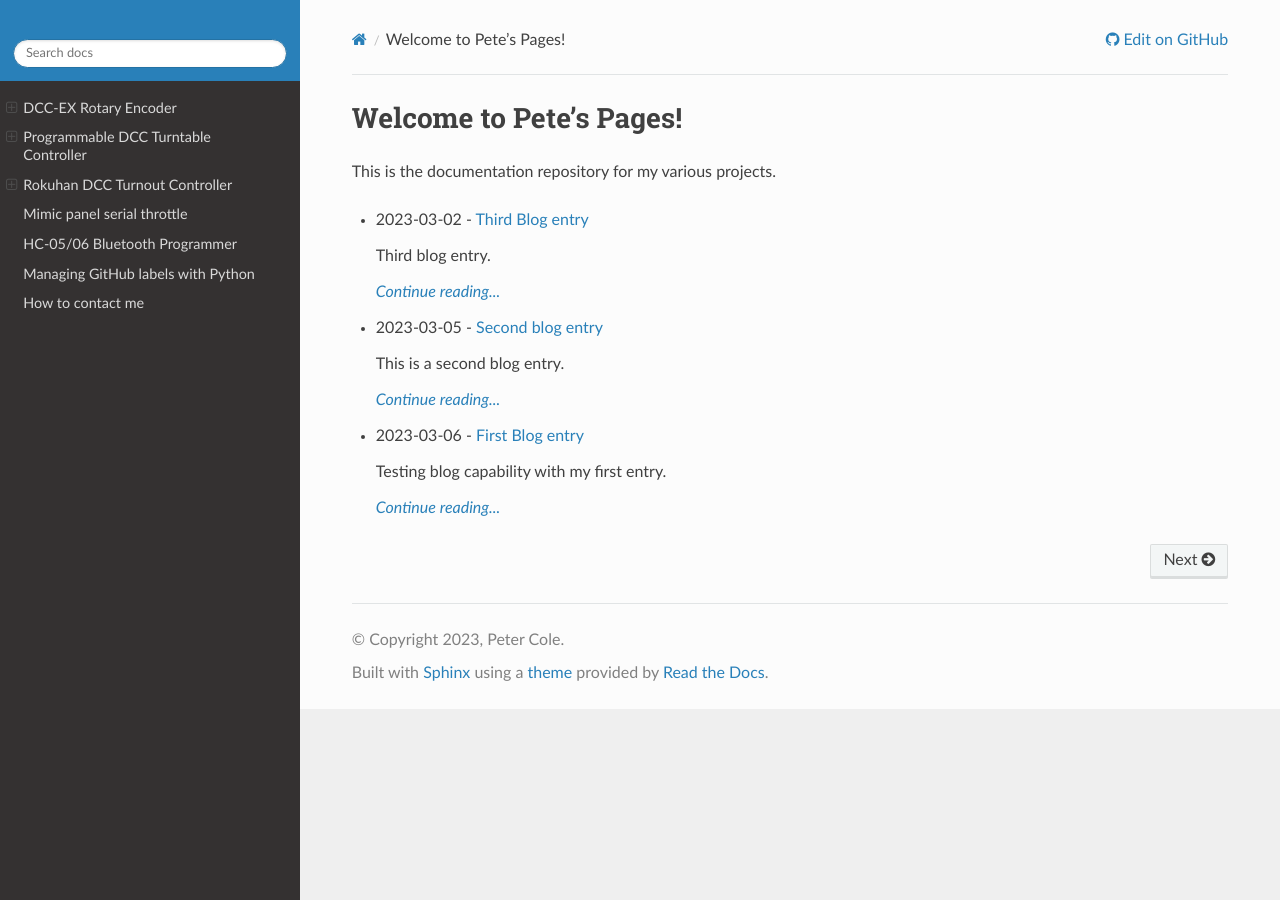
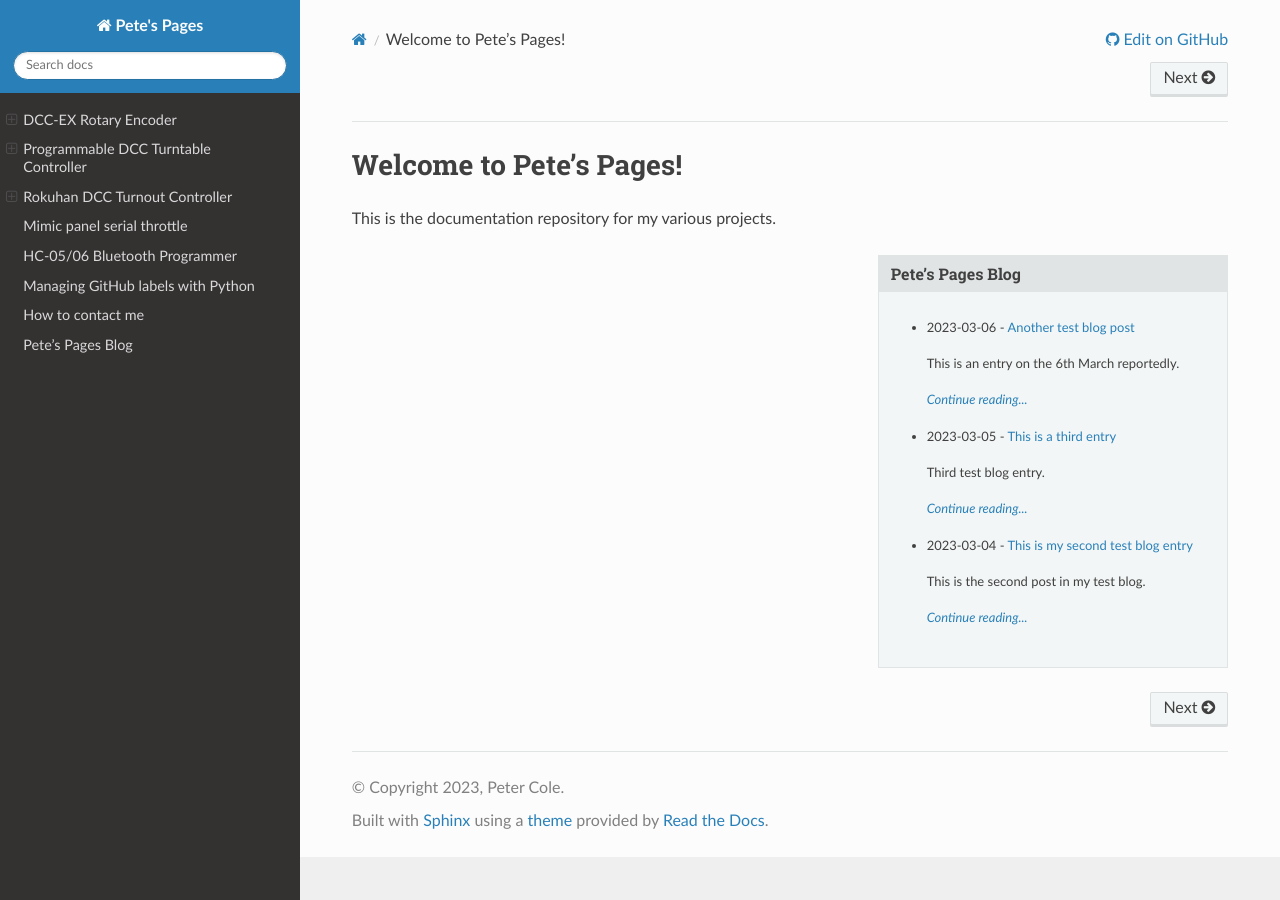
Before and after one commit to peteGSX/petegsx.github.io, a Sphinx documentation site: the page built from docs/index.rst, in a window 1280 px wide. Built offline with Sphinx 7.4.7 and the Read the Docs theme 2.0.0, drawn with Linux system fonts in a browser that asks for light colours.

Commit message:
Publish test blog

```diff
--- a/docs/blog/entry-2023030201.rst
+++ /dev/null
@@ -1,11 +0,0 @@
-Third Blog entry
-================
-
-.. post:: March 2, 2023
-  :author: peteGSX
-  :category: Blog
-  :tags: test, blog
-
-Third blog entry.
-
-This is on a separate page to the first two entries.
--- a/docs/blog/entry-2023030501.rst
+++ /dev/null
@@ -1,13 +0,0 @@
-Second blog entry
-=================
-
-.. post:: March 5, 2023
-  :author: peteGSX
-  :category: Blog
-  :tags: test, blog
-
-This is a second blog entry.
-
-This entry has been moved to a separate page.
-
-This will test how a same page post displays compared to multiple pages.
--- a/docs/blog/entry-2023030601.rst
+++ /dev/null
@@ -1,11 +0,0 @@
-First Blog entry
-================
-
-.. post:: March 6, 2023
-  :author: peteGSX
-  :category: Blog
-  :tags: test, blog, news
-
-Testing blog capability with my first entry.
-
-This is the first entry of my fictional blog to test ABlog functionality with Sphinx.
--- /dev/null
+++ b/docs/blog/posts/20230304.rst
@@ -0,0 +1,12 @@
+:blogpost: true
+:date: 4 March, 2023
+:author: peteGSX
+:category: Blog, Test
+:tags: blog, test, ablog
+
+This is my second test blog entry
+=================================
+
+This is the second post in my test blog.
+
+Also a second sentence for this entry.
--- /dev/null
+++ b/docs/blog/posts/20230305.rst
@@ -0,0 +1,12 @@
+:blogpost: true
+:date: 5 March, 2023
+:author: peteGSX
+:category: Blog, Test
+:tags: blog, test, ablog
+
+This is a third entry
+===============================
+
+Third test blog entry.
+
+With a second sentence.
--- /dev/null
+++ b/docs/blog/posts/20230306.rst
@@ -0,0 +1,12 @@
+:blogpost: true
+:date: 6 March, 2023
+:author: peteGSX
+:category: Blog, Test
+:tags: blog, test, ablog
+
+Another test blog post
+===============================
+
+This is an entry on the 6th March reportedly.
+
+With more content.
--- a/docs/conf.py
+++ b/docs/conf.py
@@ -67,7 +67,7 @@ html_static_path = ['_static']
 
 html_theme_options = {
     # 'style_nav_header_background': 'white',
-    'logo_only': True,
+    'logo_only': False,
     # Toc options
     'includehidden': True,
     'titles_only': True,
@@ -75,6 +75,7 @@ html_theme_options = {
     'navigation_depth': 3,
     'analytics_id': 'G-HBTV6STT77',
     'analytics_anonymize_ip': False,
+    'prev_next_buttons_location': 'both',
 }
 
 html_context = {
@@ -100,9 +101,6 @@ html_extra_path = [
 # ABlog options here
 blog_path = 'blog/'
 blog_title = 'Pete\'s Pages Blog'
-blog_baseurl = 'https://petegsx-projects.github.io/blog/'
+blog_baseurl = 'https://petegsx-projects.github.io/'
+post_auto_excerpt = 1
 post_auto_image = 1
-
-html_sidebars = {
-  '**': ['recentposts.html',]
-}
--- a/docs/index.rst
+++ b/docs/index.rst
@@ -3,13 +3,14 @@ Welcome to Pete's Pages!
 
 This is the documentation repository for my various projects.
 
-.. postlist:: 5
-  :format: {date} - {title}
-  :date: %Y-%m-%d
-  :list-style: none
-  :excerpts:
-  :sort:
-  :expand: Continue reading...
+.. sidebar:: Pete's Pages Blog
+
+  .. postlist:: 3
+    :format: {date} - {title}
+    :date: %Y-%m-%d
+    :list-style: none
+    :excerpts:
+    :expand: Continue reading...
 
 .. toctree::
   :hidden:
```
Also changed, not shown: other parts of docs/index.rst (+1 -0 lines), docs/blog/index.rst (added, +10 -0 lines), docs/blog/posts/20230301.rst (added, +14 -0 lines), docs/blog/posts/20230307.rst (added, +12 -0 lines).
